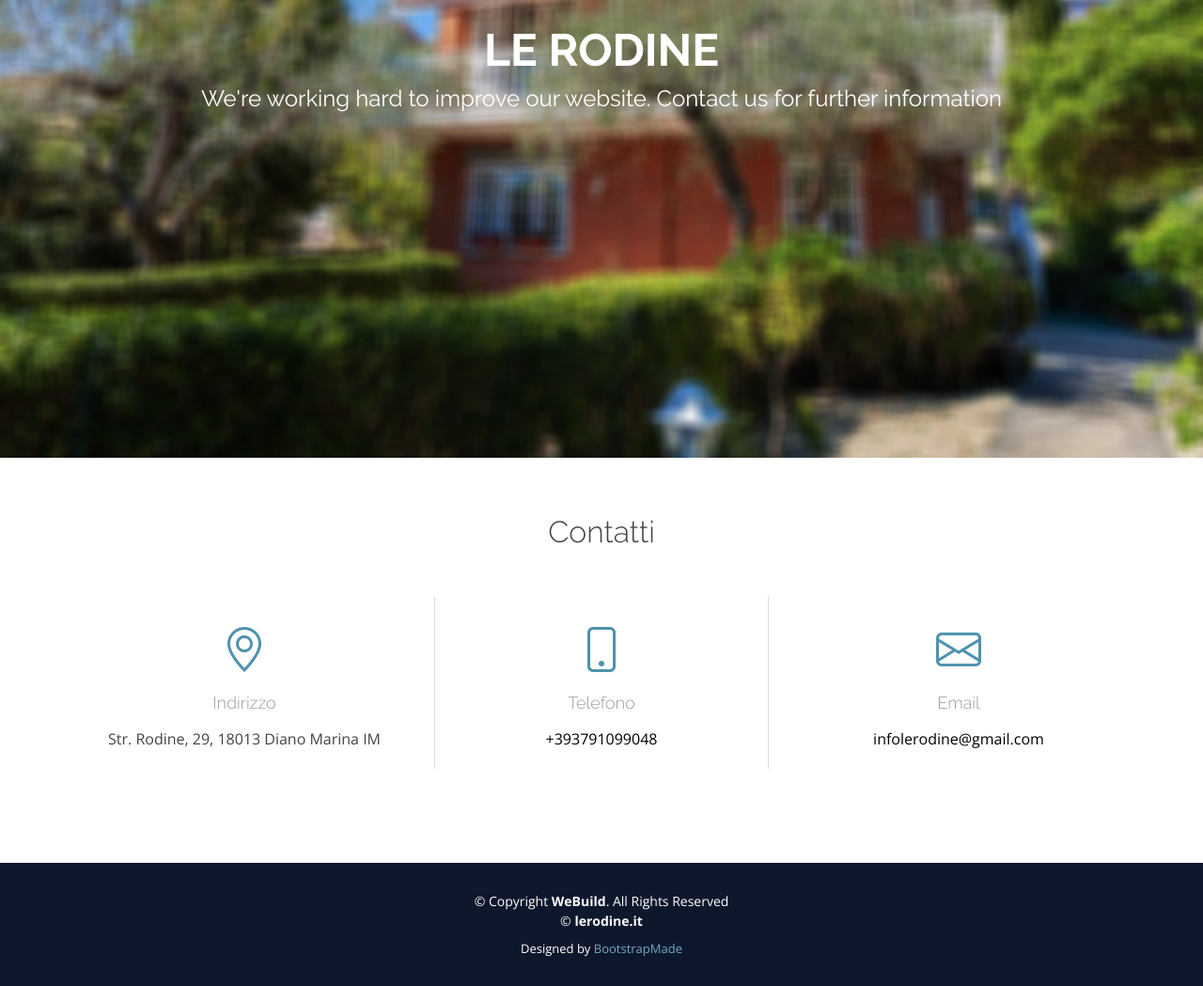
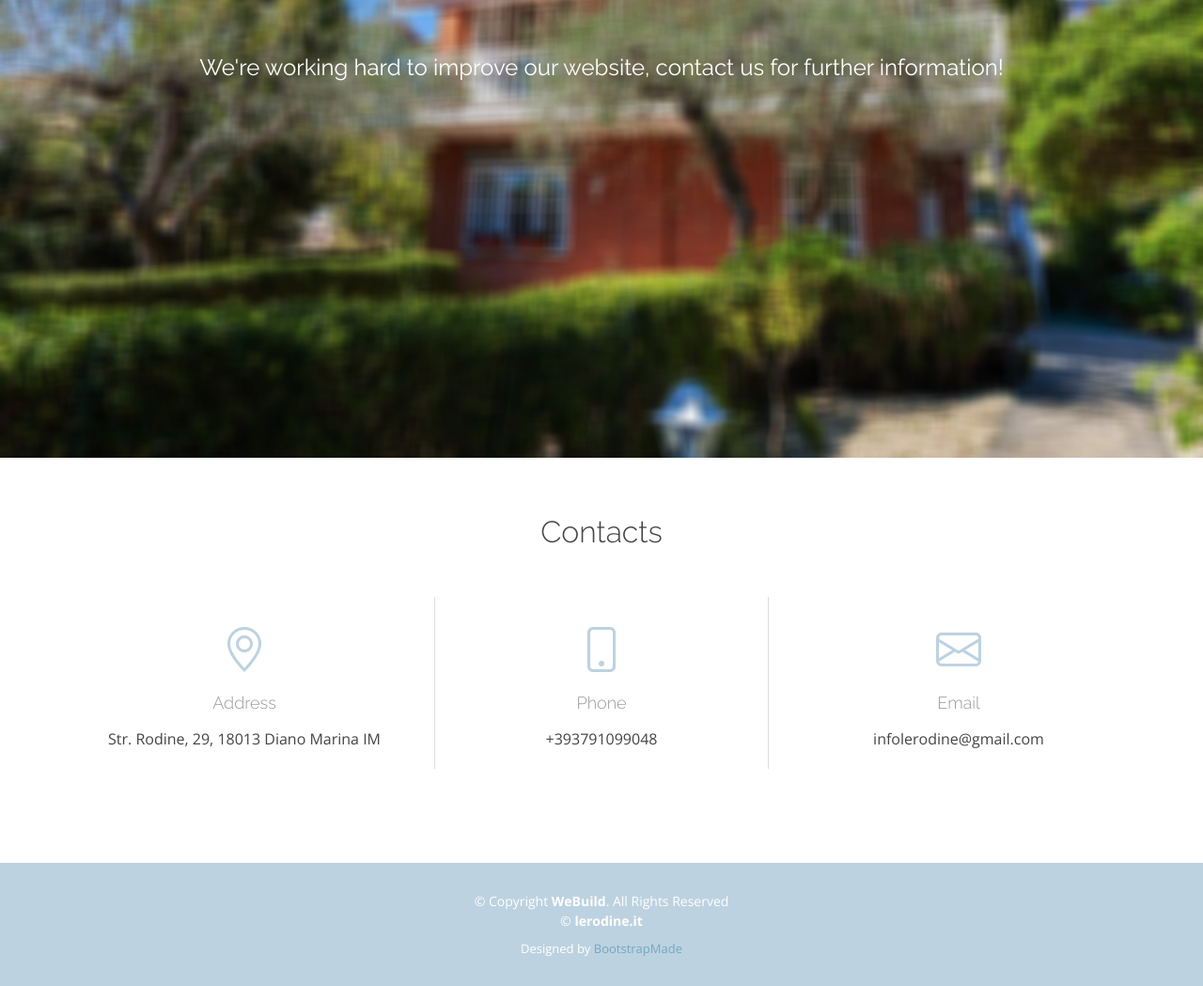
Before and after one commit to SimonePupino/lerodine-coming-soon, a plain HTML site: page index.html in a window 1280 px wide. Shown: the part 313-1362 px from the top of the page at 94% size. Drawn offline with nearby package versions, Linux system fonts and the light colour scheme.

Commit message:
added site name, changed links

```diff
--- a/assets/css/style.css
+++ b/assets/css/style.css
@@ -109,6 +109,7 @@ h6,
   flex-direction: column;
   text-align: center;
   padding: 0 15px;
+  font-family: 'Franklin Gothic Medium', 'Arial Narrow', Arial, sans-serif;
 }
 
 #hero h1 {
@@ -293,7 +294,7 @@ section {
   font-size: 48px;
   display: inline-block;
   margin-bottom: 10px;
-  color: #4f92af;
+  color: #BDD2E0;
 }
 
 .contact .contact-info address,
@@ -321,6 +322,16 @@ section {
 .contact .contact-phone,
 .contact .contact-email {
   margin-bottom: 20px;
+  transition: transform .2s; /* Animation */
+}
+
+.contact .contact-address:hover,
+.contact .contact-phone:hover,
+.contact .contact-email:hover {
+  margin-bottom: 20px;
+  transform: scale(1.1);
+  background-color: #e5e5e5;
+  border-radius: 10px 10px 10px 10px;
 }
 
 .contact .php-email-form .error-message {
@@ -426,7 +437,7 @@ section {
 # Footer
 --------------------------------------------------------------*/
 #footer {
-  background: #0d182d;
+  background: #BDD2E0;
   padding: 30px 0;
   color: #fff;
   font-size: 14px;
--- a/index.html
+++ b/index.html
@@ -43,8 +43,14 @@
         <a href="index.html"><img src="assets/img/logo.png" alt="" class="img-fluid"></a>
       </div>
 
+      <div class="logo">
+        <!-- <h1 class="text-light"><a href="index.html"><span>Le Rodine</span></a></h1> -->
+        <!-- Uncomment below if you prefer to use an image logo -->
+        <a href="index.html"><img src="assets/img/name.png" alt="" class="img-fluid"></a>
+      </div>
+
       <div class="contact-link float-right">
-        <a href="#contact" class="scrollto">Contact us</a>
+        <a href="#contact" class="scrollto">Contacts</a>
       </div>
 
     </div>
@@ -53,8 +59,7 @@
   <!-- ======= Hero Section ======= -->
   <section id="hero">
     <div class="hero-container">
-      <h1>LE RODINE</h1>
-      <h2>We're working hard to improve our website. Contact us for further information</h2>
+      <h2>We're working hard to improve our website, contact us for further information!</h2>
       <!-- <div class="countdown" data-count="2023/12/3" data-template="%d days %h:%m:%s"></div> -->
 
       <!--
@@ -86,33 +91,48 @@
       <div class="container">
 
         <div class="section-title">
-          <h2>Contatti</h2>
+          <h2>Contacts</h2>
         </div>
 
         <div class="row contact-info">
 
+          <!--
           <div class="col-md-4">
             <div class="contact-address">
               <i class="bi bi-geo-alt"></i>
-              <h3>Indirizzo</h3>
-              <address>Str. Rodine, 29, 18013 Diano Marina IM</address>
+              <h3>Address</h3>
+              <p><a href="https://goo.gl/maps/7ttk9AgBCTQkvQQWA">Str. Rodine, 29, 18013 Diano Marina IM</a></p>
             </div>
+          </div>
+          -->
+          <div class="col-md-4">
+            <a href="https://goo.gl/maps/7ttk9AgBCTQkvQQWA">
+              <div class="contact-address">
+                <i class="bi bi-geo-alt"></i>
+                <h3>Address</h3>
+                <p>Str. Rodine, 29, 18013 Diano Marina IM</p>
+              </div>
+            </a>
           </div>
 
           <div class="col-md-4">
+            <a href="tel:+393791099048">
               <div class="contact-phone">
                 <i class="bi bi-phone"></i>
-              <h3>Telefono</h3>
-              <p><a href="tel:+393791099048">+393791099048</a></p>
+                <h3>Phone</h3>
+                <p>+393791099048</p>
               </div>
+            </a>
           </div>
 
           <div class="col-md-4">
+            <a href="mailto:infolerodine@gmail.com">
               <div class="contact-email">
                 <i class="bi bi-envelope"></i>
                 <h3>Email</h3>
-              <p><a href="mailto:infolerodine@gmail.com">infolerodine@gmail.com</a></p>
+                <p>infolerodine@gmail.com</p>
               </div>
+            </a>
           </div>
 
         </div>
```
Also changed, not shown: assets/img/logo_named.png (added), assets/img/name.png (added). Lines whose indentation alone changed are shown as unchanged.
